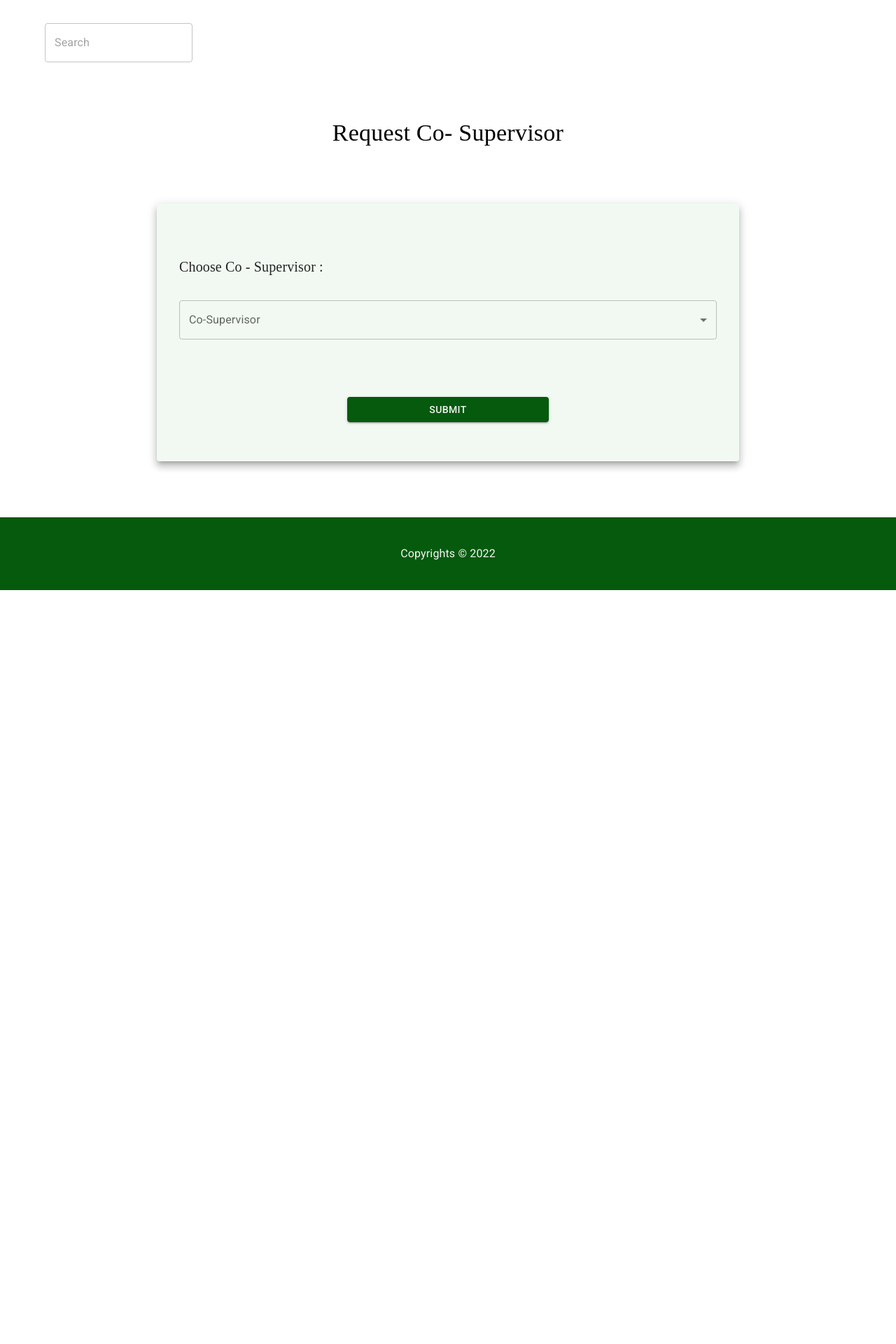
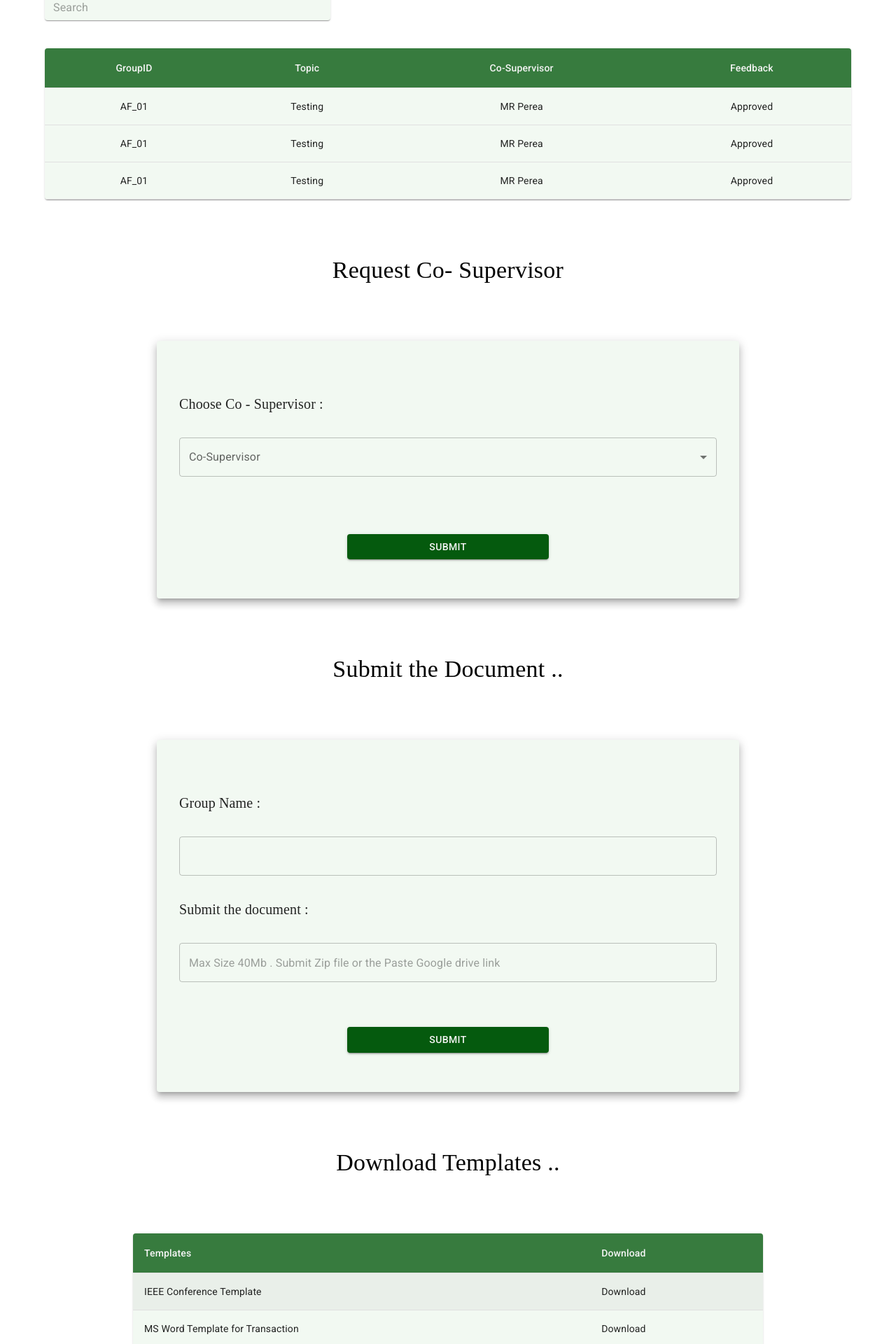
Before and after one commit to LassazVegaz/RPMT, a React (Create React App) app in the folder frontend/: page / in a window 1280 px wide. Shown: the part 2740-4660 px from the top of the page at 70% size. Before the commit the page ends 3583 px from the top, so only its background shows below. Built offline with nearby package versions, Linux system fonts and the light colour scheme.

Commit message:
Create Submit Document Pages

```diff
--- a/frontend/src/App.js
+++ b/frontend/src/App.js
@@ -5,7 +5,9 @@ import { Home } from "./pages/StudentHomePage/StudentHomePage";
 import { CreateGroups } from "./pages/CreateGroupPage/CreateGroupPage";
 import { Registertopic } from "./pages/RegisterTopicPage/RegisterTopicPage";
 import { ViewSupervisorFeedbackPage } from "./pages/ViewSupervisorFeedbackPage/ViewSupervisorFeedbackPage";
-import { Requests } from "./pages/Requests/Requests";
+import { Requests } from "./pages/RequestsPage/RequestsPage";
+import { SubmitDocumentsPage } from "./pages/SubmitDocumentsPage/SubmitDocumentsPage";
+import { DownloadTemplatePage } from "./pages/DownloadTemplatePage/DownloadTemplatePage";
 function App() {
   return (
     <>
@@ -14,8 +16,10 @@ function App() {
       <Home />
       <CreateGroups />
       <Registertopic />
-      <ViewSupervisorFeedbackPage />
+      <ViewSupervisorFeedbackPage isCoSupervisor={true} />
       <Requests />
+      <SubmitDocumentsPage />
+      <DownloadTemplatePage />
       <Footer />
     </>
   );
--- /dev/null
+++ b/frontend/src/pages/DownloadTemplatePage/DownloadTemplatePage.jsx
@@ -0,0 +1,89 @@
+import React from 'react';
+import {
+	TableHead,
+	TableRow,
+	Paper,
+	Table,
+	TableContainer,
+	TableCell,
+	TextField,
+	TableBody,
+} from "@mui/material";
+import {
+  Button,
+  Container,
+  Typography,
+  Box,
+
+} from "@mui/material";
+import { styled } from '@mui/material/styles';
+import { StyledTableCell } from '../../components/StyledTableCell/StyledTableCell';
+
+
+
+const StyledTableRow = styled(TableRow)(({ theme }) => ({
+  '&:nth-of-type(odd)': {
+    backgroundColor: theme.palette.action.hover,
+  },
+  // hide last border
+  '&:last-child td, &:last-child th': {
+    border: 0,
+  },
+}));
+
+
+
+const rows = [
+  "IEEE Conference Template",
+  "MS Word Template for Transaction",
+   "Conference Template"
+
+];
+
+
+
+export const DownloadTemplatePage = () => {
+  return (
+    <Container
+      maxWidth="lg"
+      sx={{
+        my: 10,
+      }}
+    >
+      <Typography variant="h4" mb={10} textAlign="center" fontFamily={"areal"}>
+        Download Templates ..
+      </Typography>
+
+      <Box sx={{display:"flex" , justifyContent:"center"}}>
+      <TableContainer component={Paper} sx={{ maxWidth: 900 ,}}  >
+      <Table aria-label="customized table">
+        <TableHead>
+          <TableRow>
+
+            <StyledTableCell>Templates</StyledTableCell>
+            <StyledTableCell >Download</StyledTableCell>
+
+          </TableRow>
+        </TableHead>
+        <TableBody>
+          {rows.map((row,i) => (
+            <StyledTableRow key={i}>
+              <StyledTableCell  scope="row">
+                {row}
+              </StyledTableCell>
+              <StyledTableCell >Download</StyledTableCell>
+
+
+            </StyledTableRow>
+          ))}
+        </TableBody>
+      </Table>
+    </TableContainer>
+    </Box>
+
+
+
+
+    </Container>
+  )
+}
--- /dev/null
+++ b/frontend/src/pages/SubmitDocumentsPage/SubmitDocumentsPage.jsx
@@ -0,0 +1,72 @@
+import React from "react";
+import {
+  Button,
+  Container,
+  Paper,
+  Typography,
+  Box,
+  TextField,
+} from "@mui/material";
+
+ export const SubmitDocumentsPage = () => {
+  return (
+     <Container
+      maxWidth="lg"
+      sx={{
+        my: 10,
+      }}
+    >
+      <Typography variant="h4" mb={10} textAlign="center" fontFamily={"areal"}>
+        Submit the Document ..
+      </Typography>
+
+      <Paper
+         elevation={8}
+        sx={{
+          py: 3,
+          mx: 20,
+        }}
+      >
+
+      <Box
+          component="form"
+          sx={{
+            display: "flex",
+            flexDirection: "column",
+            mx: 4,
+            rowGap: 4,
+          }}
+        ><br/>
+
+            <Typography variant="h6" textAlign="left" fontFamily={"areal"}>
+              Group Name :
+             </Typography>
+
+              <TextField></TextField>
+
+
+            <Typography variant="h6" textAlign="left" fontFamily={"areal"}>
+             Submit the document  :
+             </Typography>
+
+              <TextField cornerRadius="3" placeholder="Max Size 40Mb . Submit Zip file or the Paste Google drive link"></TextField>
+
+
+           <Box
+            sx={{
+              my: 4,
+              px: 30,
+              display: "flex",
+              flexDirection: "column",
+              rowGap: 2,
+            }}
+          >
+            <Button variant="contained">Submit</Button>
+          </Box>
+
+
+      </Box>
+      </Paper>
+    </Container>
+  )
+}
--- a/frontend/src/pages/ViewSupervisorFeedbackPage/ViewSupervisorFeedbackPage.jsx
+++ b/frontend/src/pages/ViewSupervisorFeedbackPage/ViewSupervisorFeedbackPage.jsx
@@ -1,56 +1,95 @@
 import React from "react";
 import {
-  Button,
   Container,
   Paper,
   Typography,
-  Box,
   TextField,
+  TableHead,
+	TableRow,
+	Table,
+	TableContainer,
+	TableCell,
+	TableBody,
+  InputBase,
 } from "@mui/material";
-import {
-	Table,
-	TableBody,
-	TableCell,
-	TableContainer,
-	TableHead,
-	TableRow,
-} from "@mui/material";
-// import { StyledTableCell } from "../StyledTableCell/StyledTableCell";
-import SearchIcon from '@mui/icons-material/Search';
+
+import { StyledTableCell } from "../../components/StyledTableCell/StyledTableCell";
 
 
-export const ViewSupervisorFeedbackPage = () => {
 
-    const values = [];
+const SchemaRow = () => {
+	const values = ["AF_01", "Testing" ,"MR Perea","Approved"];
 
-  return (
-
-    <Container>
-
-        <TableRow hover>
+	return (
+		<TableRow hover>
 			{values.map((value, index) => (
-				<TableCell align="center" key={index}>
+				<TableCell key={index} align="center">
 					{value}
 				</TableCell>
 			))}
+
 		</TableRow>
-
-        <Box sx={{
-             my: 10,
-             maxwidth:50,
-         }} >
-
-          <Typography variant="h4" mb={5} fontFamily={"areal"}>
-			 View Supervisor Feedback
-			</Typography>
-
-          <TextField textAlign="left" placeholder="Search" > Search <SearchIcon /></TextField>
-
-        </Box>
+	);
+};
 
 
 
+ export const ViewSupervisorFeedbackPage = ({isCoSupervisor=false}) => {
+   const headers = ["GroupID", "Topic", "Supervisor" , "Feedback"];
+   if (isCoSupervisor)
+    headers[2] = "Co-Supervisor"
+  return (
+    <Container
+      maxWidth="lg"
+      sx={{
+        my: 10,
+      }}
+    >
+      <Typography variant="h4" mb={10} textAlign="center" fontFamily={"areal"}>
+        View Supervisor Feedback ..
+      </Typography>
 
-    </Container>
+  <Paper
+      component="form"
+      sx={{ p: '2px 4px', display: 'flex', alignItems: 'center', width: 400 , mb: 5}}
+    >
+      <InputBase
+        sx={{ ml: 1, flex: 1 }}
+        placeholder="Search "
+        inputProps={{ 'aria-label': 'search google maps' }}
+
+      />
+    </Paper>
+
+
+      <TableContainer component={Paper}>
+			<Table>
+				<TableHead>
+					<TableRow
+						sx={{
+							backgroundColor: "palette.common.black",
+						}}
+					>
+						{headers.map((header, index) => (
+							<StyledTableCell
+							align="center"
+								key={index}
+
+							>
+								{header}
+							</StyledTableCell>
+						))}
+					</TableRow>
+				</TableHead>
+
+				<TableBody>
+					<SchemaRow />
+					<SchemaRow />
+					<SchemaRow />
+				</TableBody>
+			</Table>
+		</TableContainer>
+
+      </Container>
   )
 }
```
Also changed, not shown: frontend/src/pages/RequestsPage/RequestsPage.jsx (renamed from frontend/src/pages/Requests/Requests.jsx).
